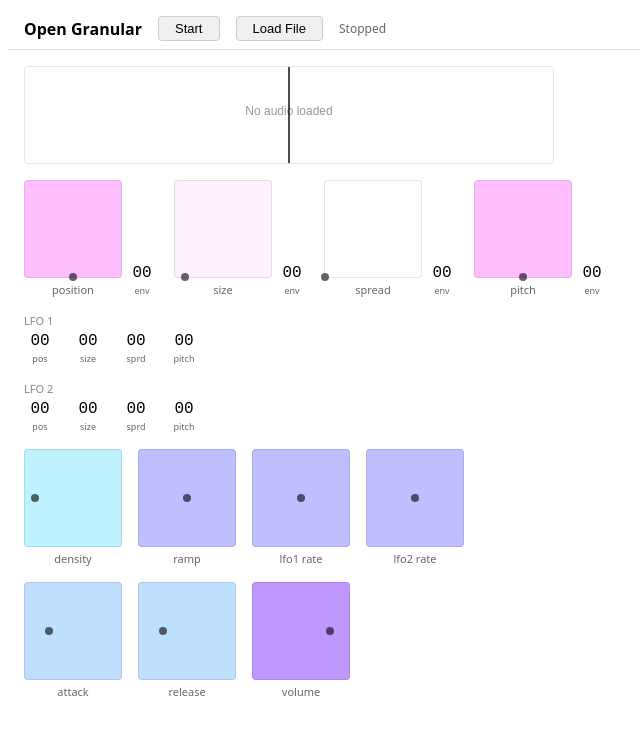
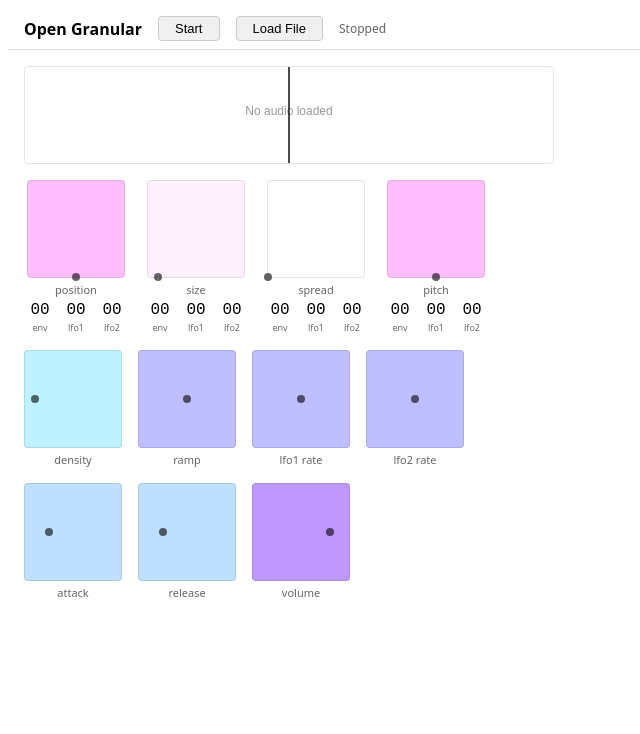
Before and after one commit to lucaskuzma/open-granular-js, a React (Vite) app: page / in a window 1280 px wide. Shown: the top 734 px of the page, without its empty margins (0-640 px from the left). Built offline with nearby package versions, Linux system fonts and the light colour scheme.

Commit message:
unify controls

```diff
--- a/src/ui/GranularPanel.tsx
+++ b/src/ui/GranularPanel.tsx
@@ -23,28 +23,13 @@ export function GranularPanel({ store, engine, buffer }: GranularPanelProps) {
         width={4 * PAD_SIZE + 3 * 48}
       />
 
-      {/* Main XY pads: position, size, spread, pitch */}
+      {/* Main XY pads with modulation depths underneath */}
       <div style={{ display: "flex", gap: 16, alignItems: "flex-start" }}>
-        <PadWithEnv store={store} xKey="position" yKey="positionJitter" envKey="env1Position" label="position" />
-        <PadWithEnv store={store} xKey="size" yKey="sizeJitter" envKey="env1Size" label="size" />
-        <PadWithEnv store={store} xKey="spread" yKey="spreadJitter" envKey="env1Spread" label="spread" />
-        <PadWithEnv store={store} xKey="pitch" yKey="pitchJitter" envKey="env1Pitch" label="pitch" />
+        <PadWithMods store={store} xKey="position" yKey="positionJitter" envKey="env1Position" lfo1Key="lfo1Position" lfo2Key="lfo2Position" label="position" />
+        <PadWithMods store={store} xKey="size" yKey="sizeJitter" envKey="env1Size" lfo1Key="lfo1Size" lfo2Key="lfo2Size" label="size" />
+        <PadWithMods store={store} xKey="spread" yKey="spreadJitter" envKey="env1Spread" lfo1Key="lfo1Spread" lfo2Key="lfo2Spread" label="spread" />
+        <PadWithMods store={store} xKey="pitch" yKey="pitchJitter" envKey="env1Pitch" lfo1Key="lfo1Pitch" lfo2Key="lfo2Pitch" label="pitch" />
       </div>
-
-      {/* LFO mod depth labels */}
-      <Section title="LFO 1">
-        <LabelControl store={store} paramKey="lfo1Position" label="pos" />
-        <LabelControl store={store} paramKey="lfo1Size" label="size" />
-        <LabelControl store={store} paramKey="lfo1Spread" label="sprd" />
-        <LabelControl store={store} paramKey="lfo1Pitch" label="pitch" />
-      </Section>
-
-      <Section title="LFO 2">
-        <LabelControl store={store} paramKey="lfo2Position" label="pos" />
-        <LabelControl store={store} paramKey="lfo2Size" label="size" />
-        <LabelControl store={store} paramKey="lfo2Spread" label="sprd" />
-        <LabelControl store={store} paramKey="lfo2Pitch" label="pitch" />
-      </Section>
 
       {/* Single-axis pads and controls */}
       <div style={{ display: "flex", gap: 16, flexWrap: "wrap", alignItems: "flex-start" }}>
@@ -63,41 +48,32 @@ export function GranularPanel({ store, engine, buffer }: GranularPanelProps) {
   );
 }
 
-/** XY pad paired with an envelope depth label control. */
-function PadWithEnv({
+/** XY pad with env, lfo1, lfo2 depth controls underneath. */
+function PadWithMods({
   store,
   xKey,
   yKey,
   envKey,
+  lfo1Key,
+  lfo2Key,
   label,
 }: {
   store: ParamStore;
   xKey: string;
   yKey: string;
   envKey: string;
+  lfo1Key: string;
+  lfo2Key: string;
   label: string;
 }) {
   return (
-    <div style={{ display: "flex", gap: 4, alignItems: "flex-end" }}>
+    <div style={{ display: "flex", flexDirection: "column", alignItems: "center", gap: 4 }}>
       <XYPad store={store} xKey={xKey} yKey={yKey} label={label} size={PAD_SIZE} />
-      <LabelControl store={store} paramKey={envKey} label="env" />
+      <div style={{ display: "flex", gap: 4 }}>
+        <LabelControl store={store} paramKey={envKey} label="env" />
+        <LabelControl store={store} paramKey={lfo1Key} label="lfo1" />
+        <LabelControl store={store} paramKey={lfo2Key} label="lfo2" />
+      </div>
     </div>
   );
 }
-
-function Section({
-  title,
-  children,
-}: {
-  title: string;
-  children: React.ReactNode;
-}) {
-  return (
-    <div>
-      <div style={{ fontSize: 11, color: "#888", marginBottom: 4, userSelect: "none" }}>
-        {title}
-      </div>
-      <div style={{ display: "flex", gap: 16 }}>{children}</div>
-    </div>
-  );
-}
```
